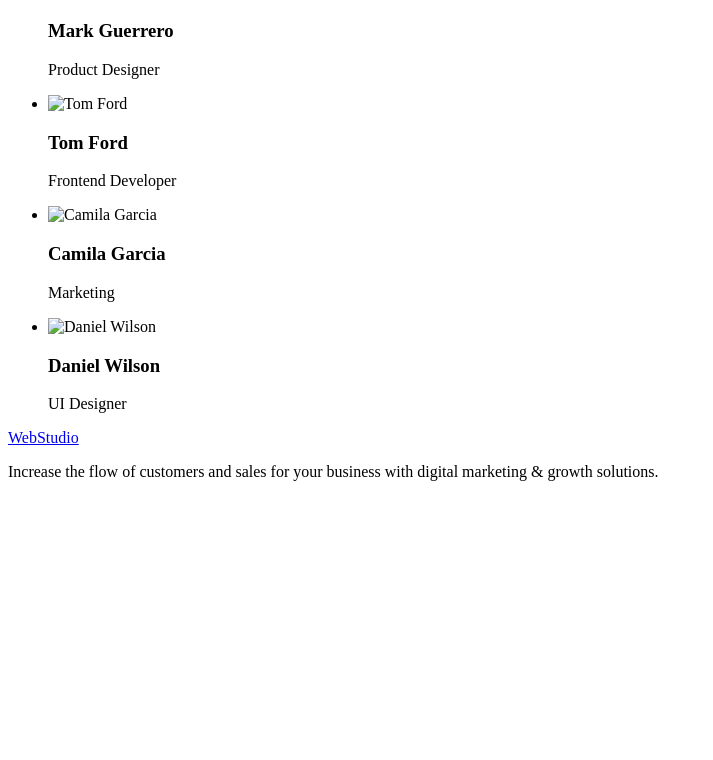
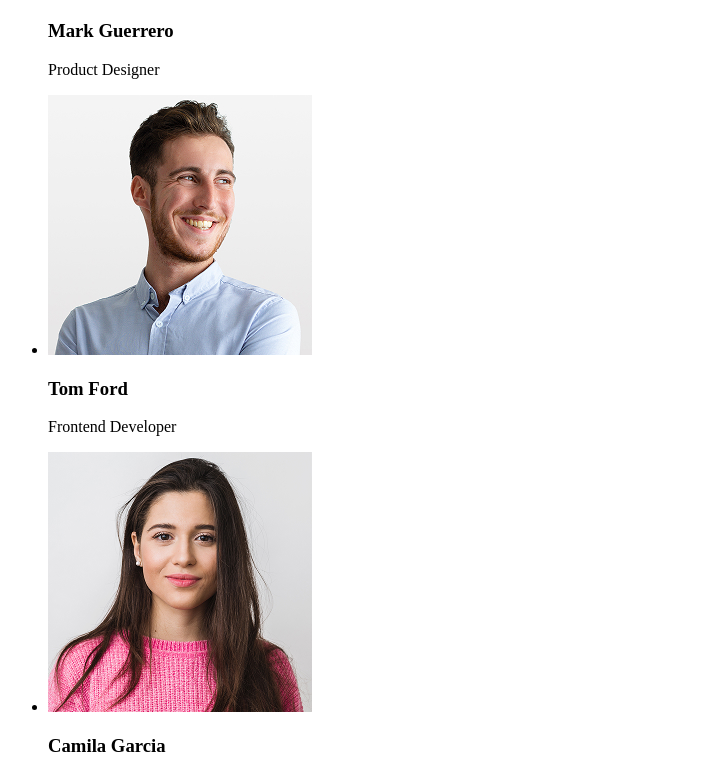
Before and after one commit to Andriinaska/goit-markup-hw-001, a plain HTML site: page index.html in a window 1280 px wide. Shown: the part 923-1683 px from the top of the page, without its empty margins (0-713 px from the left). Before the commit the page ends 1420 px from the top, so only its background shows below. Drawn offline with Linux system fonts and the light colour scheme.

Commit message:
Update index.html

```diff
--- a/index.html
+++ b/index.html
@@ -78,17 +78,17 @@
             <p>Product Designer</p>
           </li>
           <li>
-            <img src="./images/img (3).jpg" alt="Tom Ford" width="264" />
+            <img src="./images/img_3.jpg" alt="Tom Ford" width="264" />
             <h3>Tom Ford</h3>
             <p>Frontend Developer</p>
           </li>
           <li>
-            <img src="./images/img (2).jpg" alt="Camila Garcia" width="264" />
+            <img src="./images/img_2.jpg" alt="Camila Garcia" width="264" />
             <h3>Camila Garcia</h3>
             <p>Marketing</p>
           </li>
           <li>
-            <img src="./images/img (1).jpg" alt="Daniel Wilson" width="264" />
+            <img src="./images/img_1.jpg" alt="Daniel Wilson" width="264" />
             <h3>Daniel Wilson</h3>
             <p>UI Designer</p>
           </li>
```
